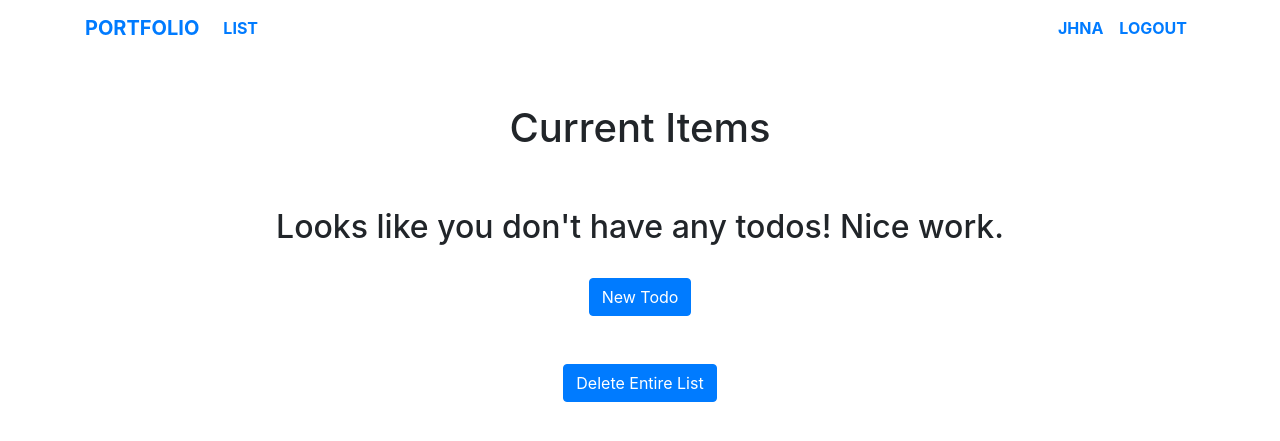
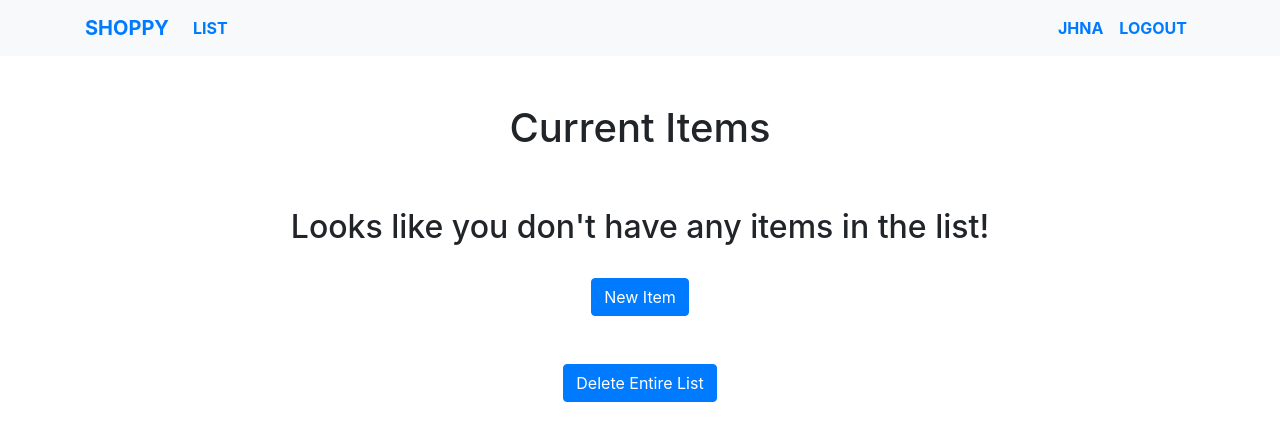
Before and after one commit to Jhna246/Shoppy, a Django app: page /shoplist/35/ in a window 1280 px wide. Shown: the top 441 px of the page. Run offline with Django 3.2, Linux system fonts and the light colour scheme; a user stored in the database is signed in; data comes from the database, SQL or seed files in the repository; both versions use the stored data as it was after the commit; some libraries are stand-ins or nearby versions; some web fonts are replaced.

Commit message:
edit text

```diff
--- a/shoplist/templates/shoplist/base.html
+++ b/shoplist/templates/shoplist/base.html
@@ -2,7 +2,7 @@
 <html>
     {% load static %}
     <head>
-        <title>asdfsdf</title>
+        <title>Shoppy</title>
         <link rel="stylesheet" href="https://stackpath.bootstrapcdn.com/bootstrap/4.5.2/css/bootstrap.min.css" integrity="sha384-JcKb8q3iqJ61gNV9KGb8thSsNjpSL0n8PARn9HuZOnIxN0hoP+VmmDGMN5t9UJ0Z" crossorigin="anonymous">
         <link rel="stylesheet" type="text/css" href="{% static 'shoplist/custom.css' %}">
         <link href="https://fonts.googleapis.com/css2?family=Baloo+Tamma+2&display=swap" rel="stylesheet">
@@ -12,8 +12,8 @@
         <script src="https://kit.fontawesome.com/fb313218bc.js" crossorigin="anonymous"></script>
     </head>
     <body>
-        <nav class="navbar navbar-expand-lg">
-            <div class="container"><a href="#" class="navbar-brand text-uppercase font-weight-bold">Portfolio</a>
+        <nav class="navbar navbar-expand-lg bg-light">
+            <div class="container"><a href="#" class="navbar-brand text-uppercase font-weight-bold">Shoppy</a>
                 <button type="button" data-toggle="collapse" data-target="#navbarSupportedContent" aria-controls="navbarSupportedContent" aria-expanded="false" aria-label="Toggle navigation" class="navbar-toggler navbar-toggler-right"><i class="fa fa-bars"></i></button>
 
                 <div id="navbarSupportedContent" class="collapse navbar-collapse">
--- a/shoplist/templates/shoplist/detail.html
+++ b/shoplist/templates/shoplist/detail.html
@@ -31,9 +31,9 @@
 
     {% else %}
         <div class="text-center">
-            <h2>Looks like you don't have any todos! Nice work.</h2>
+            <h2>Looks like you don't have any items in the list!</h2>
             <br>
-            <a role="button" class="btn btn-primary" href="{% url 'createitem' item_id=item_id %}">New Todo</a>
+            <a role="button" class="btn btn-primary" href="{% url 'createitem' item_id=item_id %}">New Item</a>
             <br>
             <a role="button" class="btn btn-primary my-5" href="{% url 'deleteshop' item_id=item_id %}">Delete Entire List</a>
         </div>
--- a/shoplist/views.py
+++ b/shoplist/views.py
@@ -17,7 +17,7 @@ def usersignup(request):
                 user = User.objects.create_user(request.POST['username'], password=request.POST['password1'])
                 user.save()
                 login(request, user)
-                return redirect('home')
+                return redirect('currentshoplist')
 
             except IntegrityError:
                     return render(request, 'shoplist/usersignup.html', {'form':UserCreationForm(), 'error':'The username has already been taken'})
```
Also changed, not shown: shoplist/templates/shoplist/viewitems.html (+2 -8 lines), db.sqlite3.
